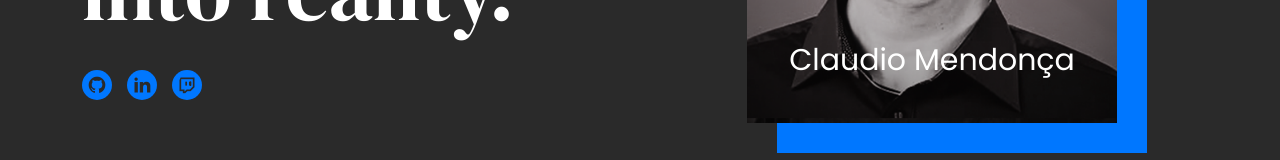
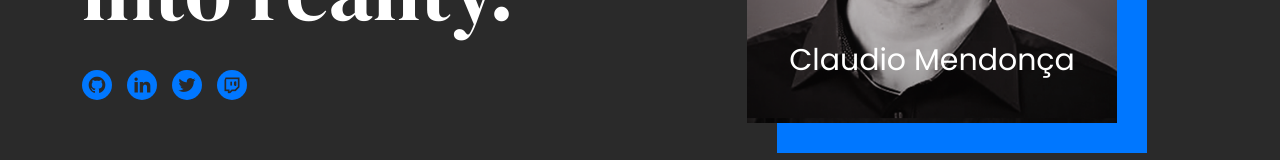
Before and after one commit to ClaudioMendonca-Eng/Site-claudiomendonca.eng.br, a plain HTML site: page index.html in a window 1280 px wide. Shown: the part 562-722 px from the top of the page. Drawn offline with nearby package versions, Linux system fonts and the light colour scheme.

Commit message:
Link do twitter

```diff
--- a/index.html
+++ b/index.html
@@ -47,6 +47,7 @@
               <ul class="cm-social">
                 <li><a href="https://github.com/ClaudioMendonca-Eng" target="_blanck"><i class="ri-github-fill"></i></a></li>
                 <li><a href="https://www.linkedin.com/in/claudio-mendonca/" target="_blanck"><i class="ri-linkedin-fill"></i></a></li>
+                <li><a href="https://twitter.com/DevClaudio" target="_blanck"><i class="ri-twitter-fill"></i></a></li>
                 <li><a href="https://www.twitch.tv/claudiomendoncaeng" target="_blanck"><i class="ri-twitch-line"></i></a></li>
               </ul>
           </div>
```
